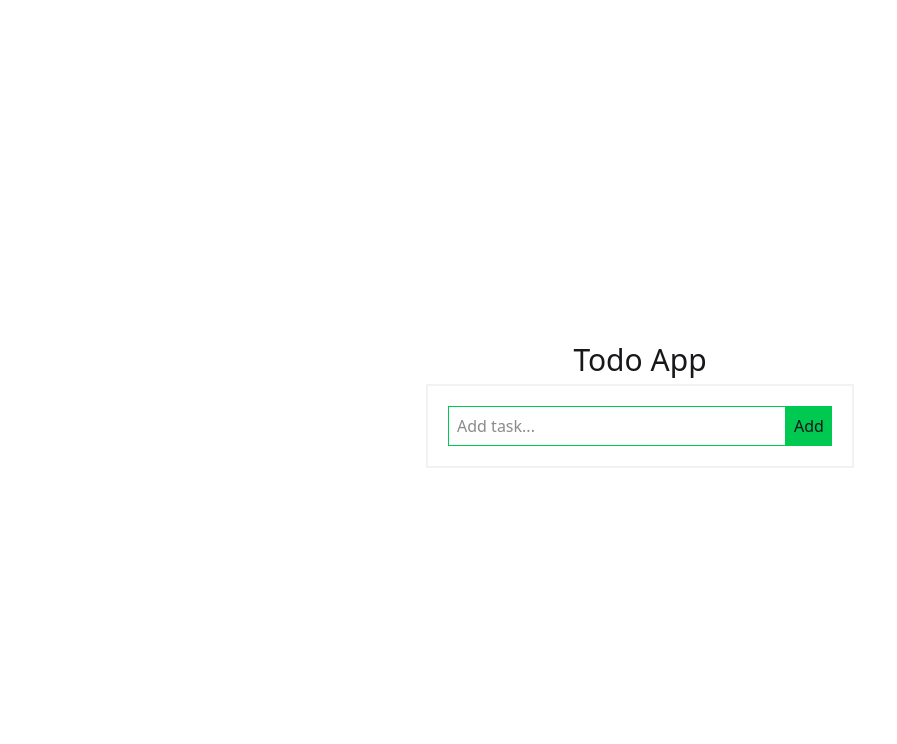
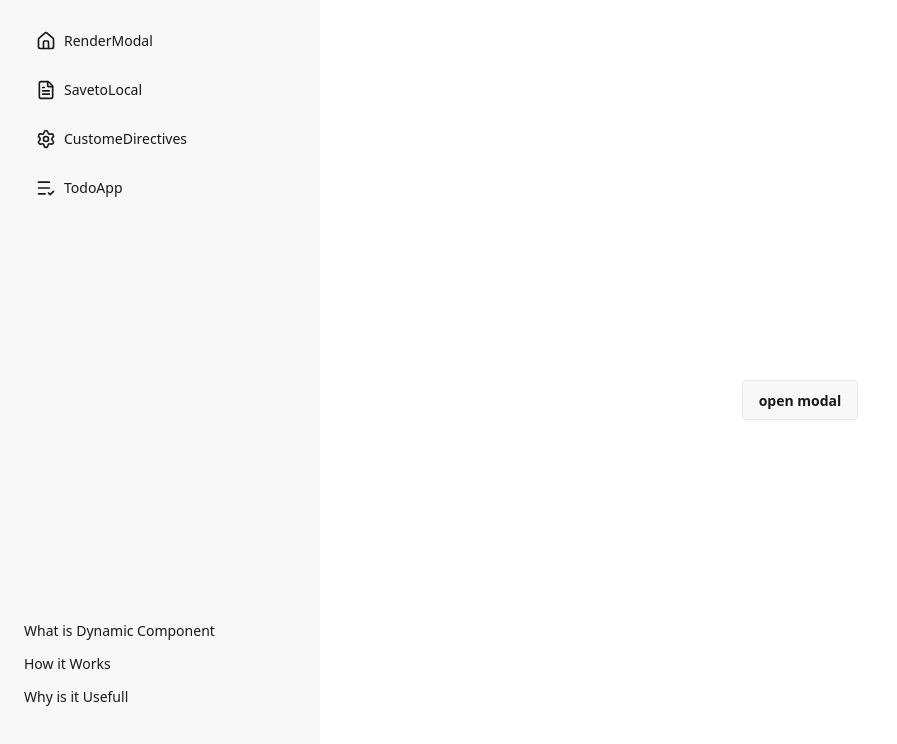
Before and after one commit to CedricKyle/my-vue-journey, a Vue app: page / in a window 1280 px wide. Shown: the top 744 px of the page, without its empty margins (0-897 px from the left). Built offline with nearby package versions, Linux system fonts and the light colour scheme.

Commit message:
integrate TodoApp into DynamicComponent tabs

```diff
--- a/src/App.vue
+++ b/src/App.vue
@@ -1,7 +1,7 @@
 <script setup>
-  import TodoApp from './components/Projects/TodoList/TodoApp.vue';
+  import DynamicComponent from './components/DynamicComponent/DynamicComponent.vue';
 </script>
 
 <template>
-  <TodoApp />
+  <DynamicComponent />
 </template>
--- a/src/components/DynamicComponent/DynamicComponent.vue
+++ b/src/components/DynamicComponent/DynamicComponent.vue
@@ -2,10 +2,11 @@
 import RenderModal from '../AsyncComponent/RenderModal.vue';
 import SavetoLocal from '../ComposableTest/SavetoLocal.vue';
 import CustomeDirectives from '../CustomDirectives/CustomeDirectives.vue';
+import TodoApp from '../Projects/TodoList/TodoApp.vue';
 import Whatis from './Whatis.vue';
 import HowItWork from './HowItWork.vue';
 import WhyUseFull from './WhyUseFull.vue';
-import { Home, FileText, Settings } from 'lucide-vue-next'; // Import icons
+import { Home, FileText, Settings, ListCheck } from 'lucide-vue-next'; // Import icons
 import { ref } from 'vue';
 
 const currentTab = ref('RenderModal')
@@ -14,14 +15,15 @@ const basicCurrentTab = ref(null)
 const tabs ={
   RenderModal: { component: RenderModal, icon: Home },
   SavetoLocal: { component: SavetoLocal, icon: FileText },
-  CustomeDirectives: { component: CustomeDirectives, icon: Settings }
+  CustomeDirectives: { component: CustomeDirectives, icon: Settings },
+  TodoApp: { component: TodoApp, icon: ListCheck }
 }
 
 const basicTabs = {
   //This is sample basic dynamic component
   Whatis,
   HowItWork,
-  WhyUseFull
+  WhyUseFull,
 }
 
 // Function para i-reset ang basicCurrentTab kapag may pinili sa main tabs
@@ -57,7 +59,7 @@ const selectBasicTab = (tab) => {
         </button>
       </li>
 
-      <div class=" flex flex-col gap-3 pt-110 m-2">
+      <div class=" flex flex-col gap-3 pt-100 m-2">
         <a @click="selectBasicTab('Whatis')" class="cursor-pointer hover:underline">What is Dynamic Component</a>
         <a @click="selectBasicTab('HowItWork')" class="cursor-pointer hover:underline">How it Works</a>
         <a @click="selectBasicTab('WhyUseFull')" class="cursor-pointer hover:underline">Why is it Usefull</a>
```
